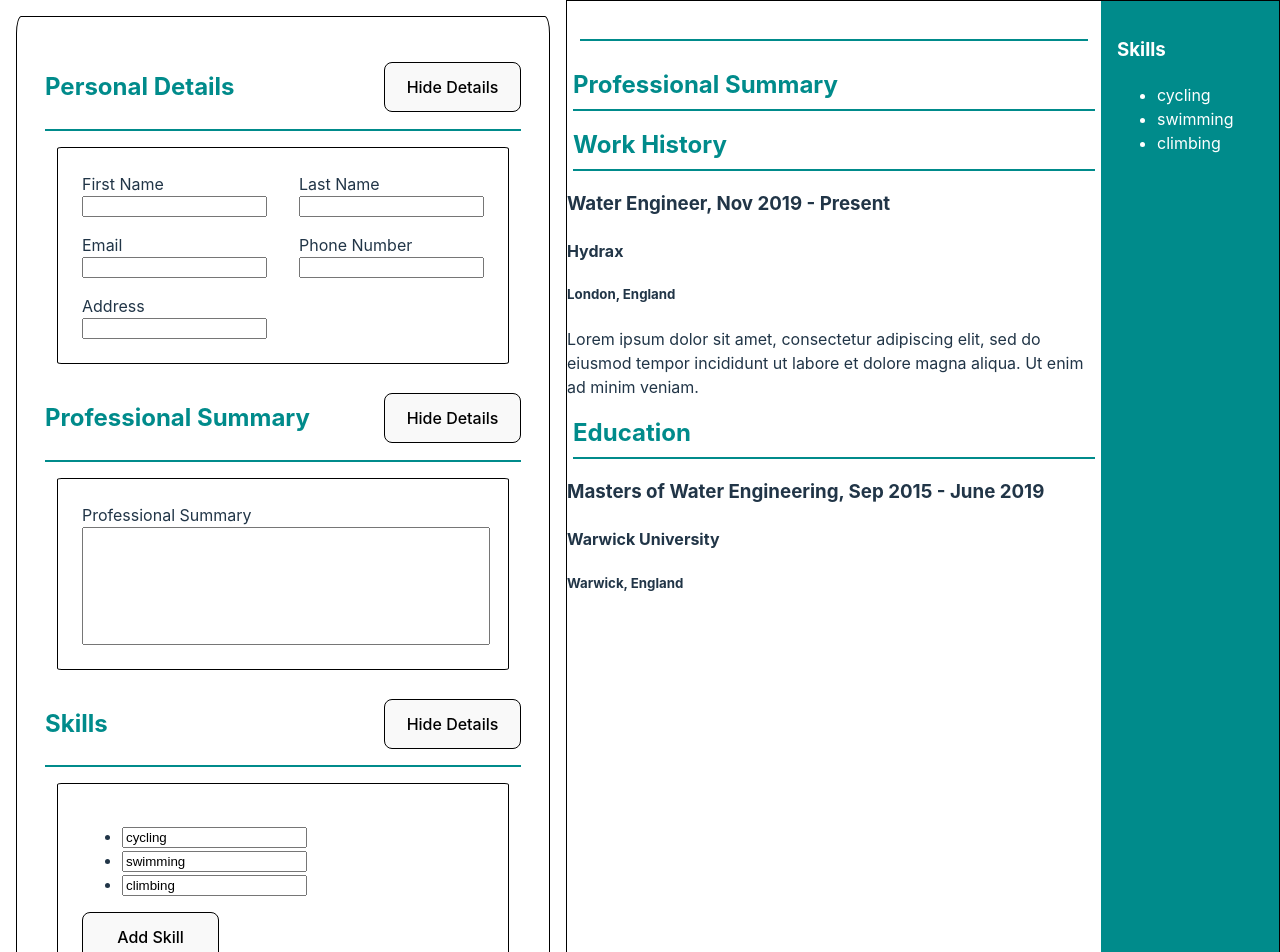
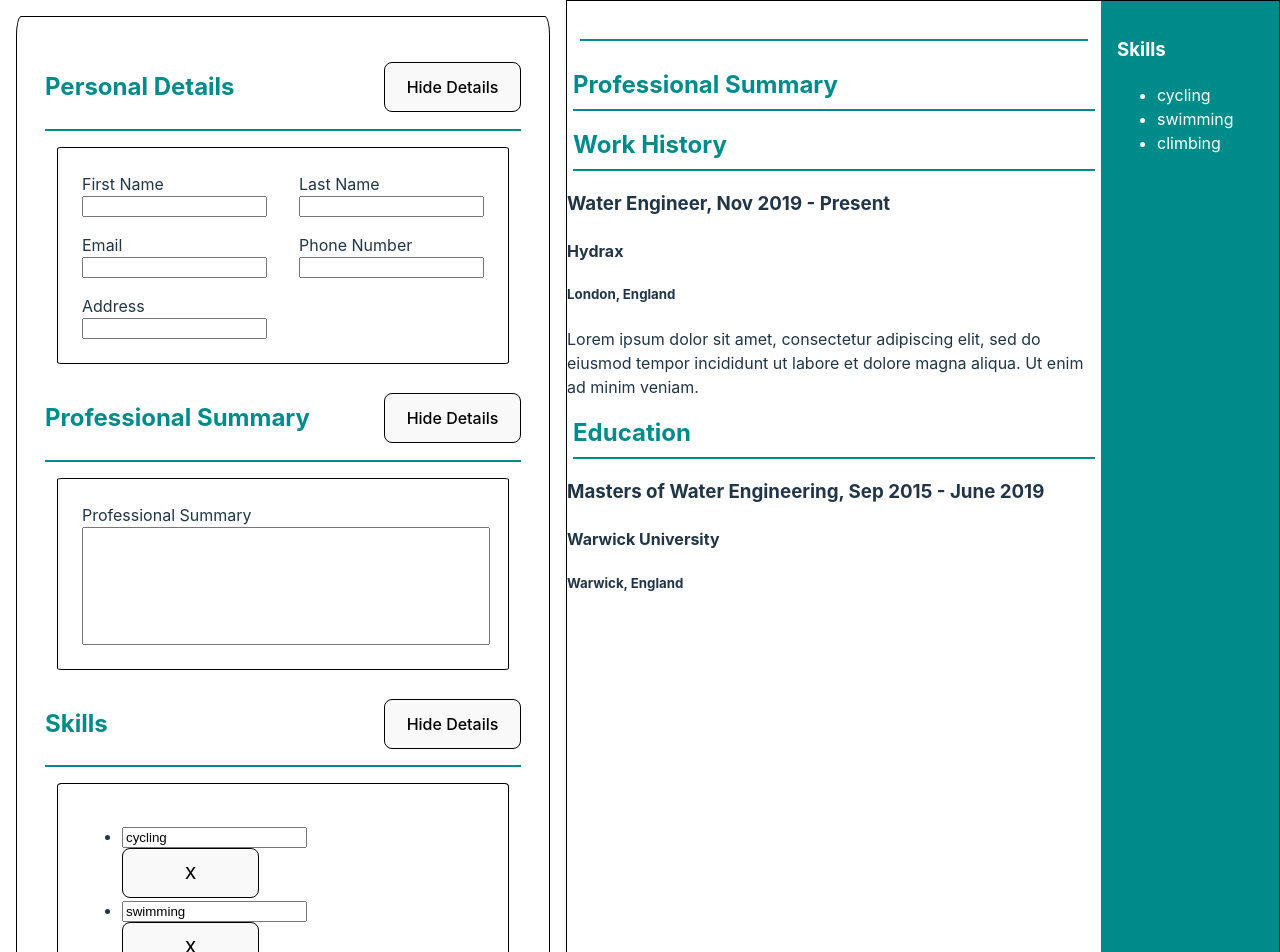
Before and after one commit to dec-gr/odin-cv-application, a React (Vite) app: page / in a window 1280 px wide. Shown: the top 952 px of the page. Built offline with nearby package versions, Linux system fonts and the light colour scheme.

Commit message:
add functionality to delete skills

```diff
--- a/src/components/SkillCard.jsx
+++ b/src/components/SkillCard.jsx
@@ -1,7 +1,7 @@
 import { useState } from 'react';
 import { v4 as uuidv4 } from 'uuid';
 
-function SkillInput({ skill, onChangeHandler }) {
+function SkillInput({ skill, onChangeHandler, removeSkillHander }) {
   return (
     <label className="skillInput">
       <input
@@ -9,6 +9,7 @@ function SkillInput({ skill, onChangeHandler }) {
         value={skill.skill}
         onChange={(e) => onChangeHandler(skill.id, e)}
       ></input>
+      <button onClick={() => removeSkillHander(skill.id)}>X</button>
     </label>
   );
 }
@@ -33,12 +34,20 @@ export default function SkillInputList({ skills, setSkills }) {
     setSkills([...skills, { skill: '', id: uuidv4() }]);
   }
 
+  function removeSkillHander(id) {
+    setSkills(skills.filter((item) => item.id !== id));
+  }
+
   return (
     <div className="div">
       <ul>
         {skills.map((skill) => (
           <li key={skill.id}>
-            <SkillInput skill={skill} onChangeHandler={handleSkillChange} />
+            <SkillInput
+              skill={skill}
+              onChangeHandler={handleSkillChange}
+              removeSkillHander={removeSkillHander}
+            />
           </li>
         ))}
       </ul>
```
